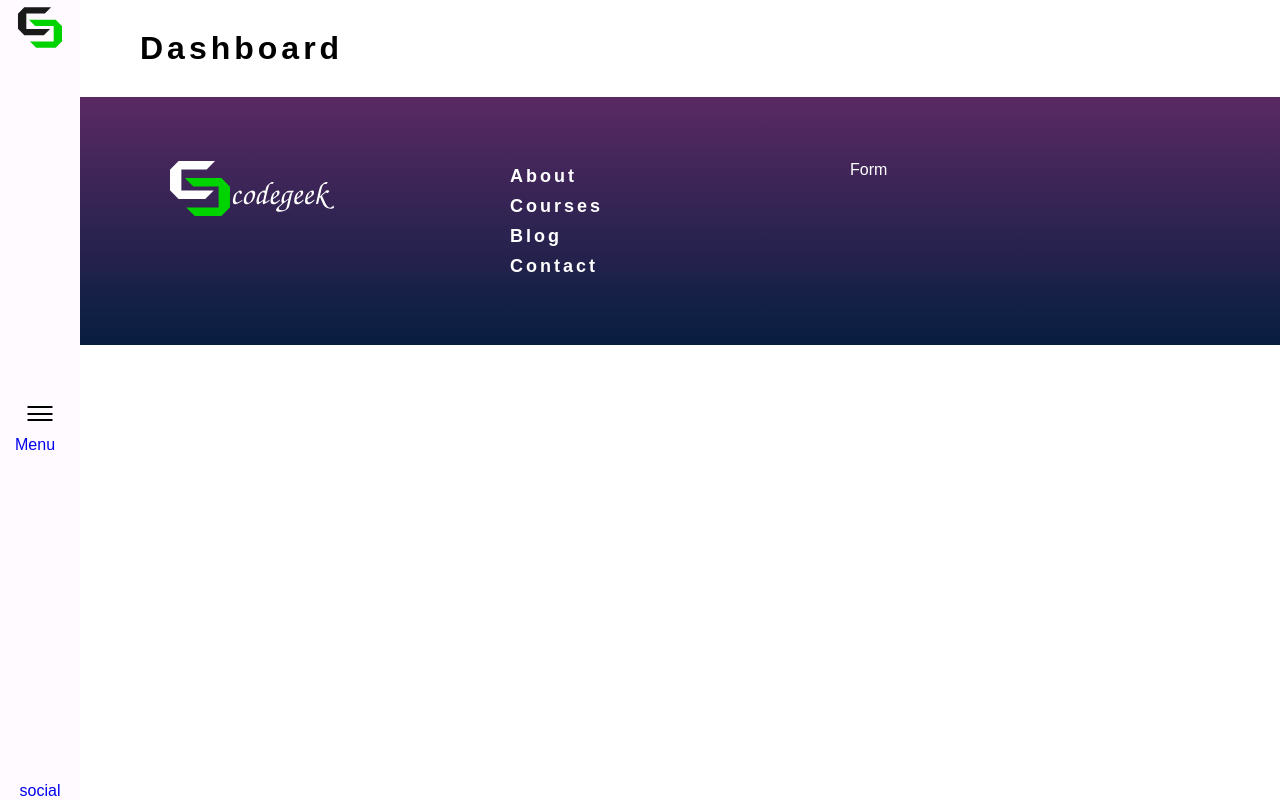
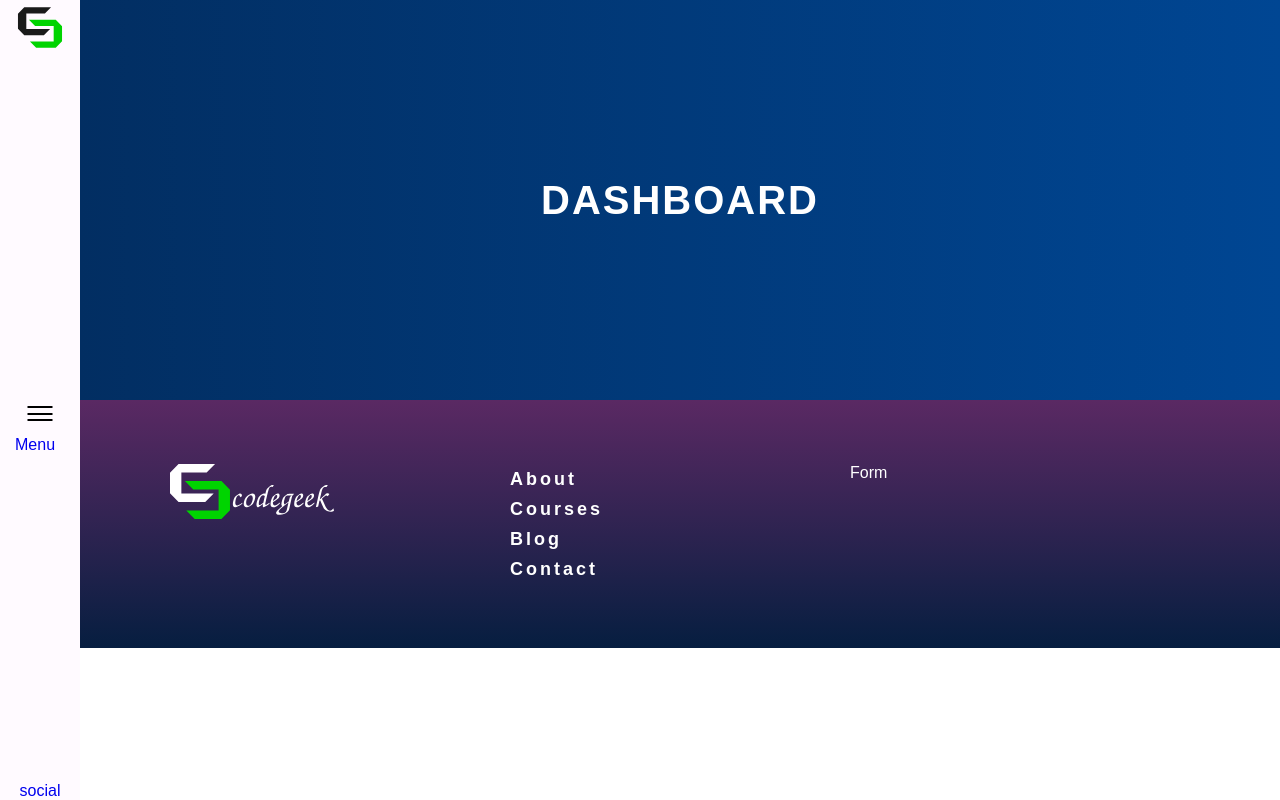
Before and after one commit to rock16/codegeek, a Vue app: page /activity in a window 1280 px wide. Built offline with nearby package versions, Linux system fonts and the light colour scheme.

Commit message:
Changes to courselist and dashboard hero

```diff
--- a/src/components/CourseList.vue
+++ b/src/components/CourseList.vue
@@ -116,6 +116,13 @@ img {
 .action a.btn_course {
   text-align: right;
 }
+.see_all {
+  font-size: 18px;
+  line-height: 20px;
+  margin: 0px 0px 20px;
+  font-weight: 700;
+  text-align: right;
+}
 @media (max-width: 560px) {
   .tech_list {
     padding: 24px;
--- a/src/views/Dashboard.vue
+++ b/src/views/Dashboard.vue
@@ -1,15 +1,27 @@
 <template>
   <div id="dashboard">
-    <h1>Dashboard</h1>
+    <section>
+      <h1>Dashboard</h1>
+    </section>
     <router-view></router-view>
   </div>
 </template>
 
 <style lang="css" scoped>
-#dashboard {
-  padding: 30px 60px;
+section {
+  position: relative;
+  min-height: 50vh;
+  background: linear-gradient(to right, #022e62, #004693);
+  display: flex;
+  justify-content: space-around;
+  align-items: center;
+  padding: 20px;
 }
 h1 {
-  letter-spacing: 4px;
+  letter-spacing: 2px;
+  color: #fff;
+  text-transform: uppercase;
+  font-size: 40px;
+  font-weight: 700;
 }
 </style>
```
